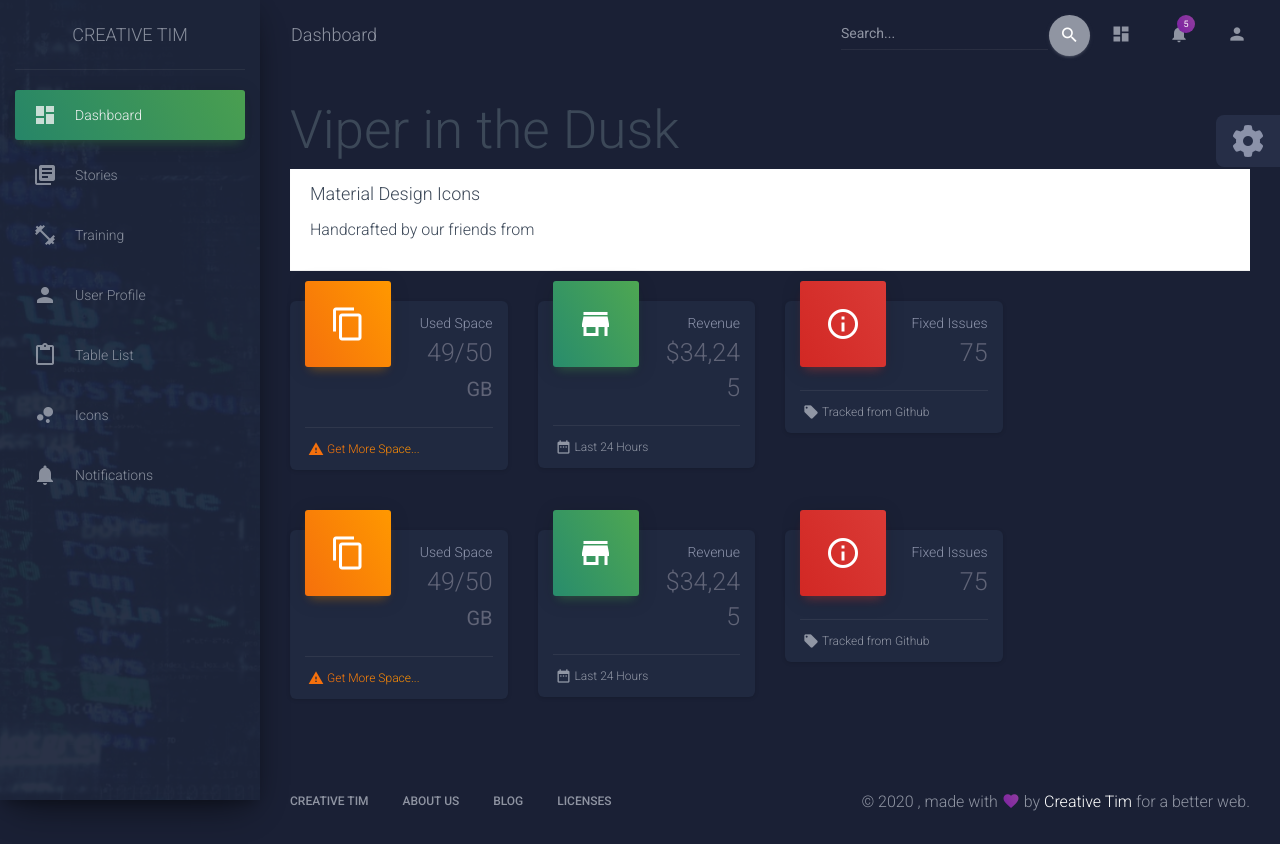
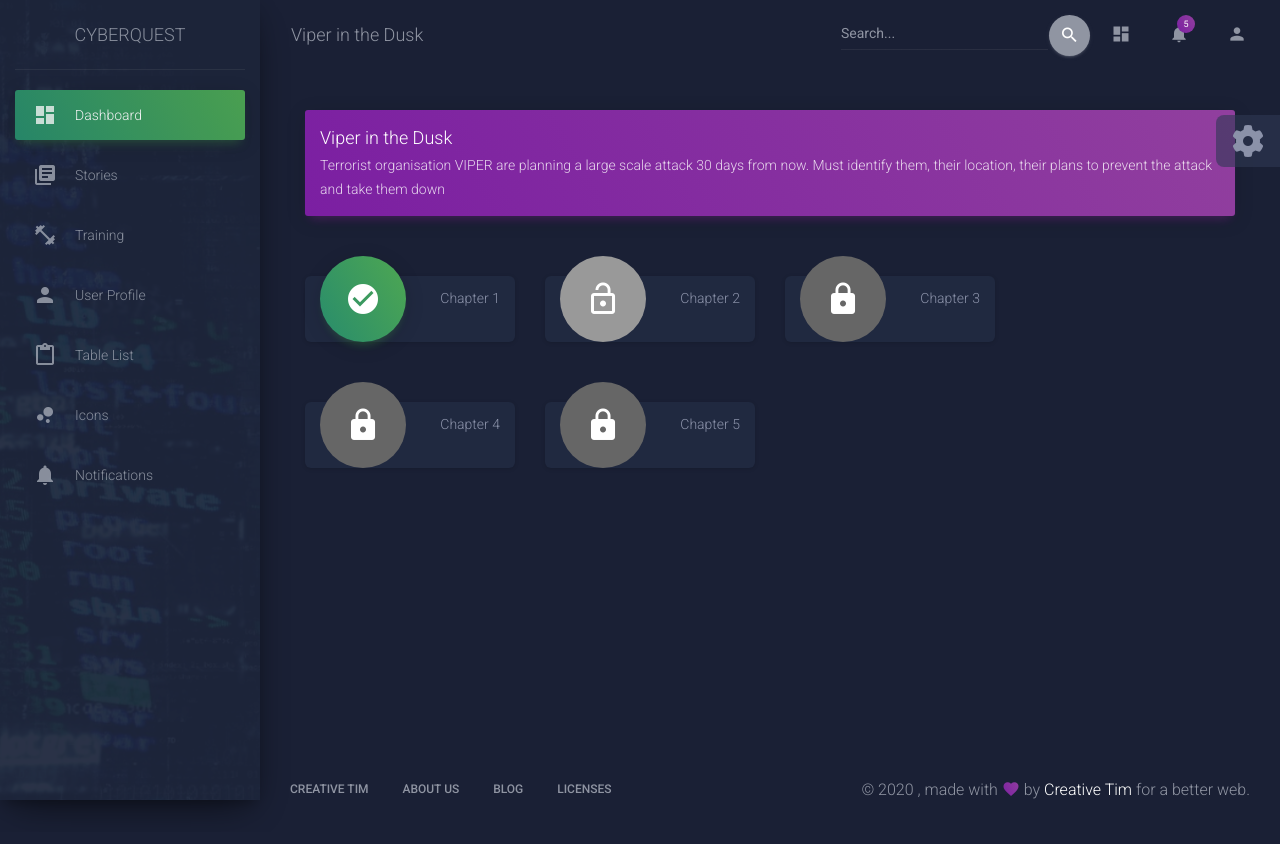
Before and after one commit to Acrylami/cyber-quest, a Flask app: page /viper in a window 1280 px wide. After the commit the page ends 811 px from the top, so only its background shows below. Run offline with Flask 2, Linux system fonts and the light colour scheme; some libraries are stand-ins or nearby versions.

Commit message:
Chapters added

```diff
--- a/cyber/static/css/style.css
+++ b/cyber/static/css/style.css
@@ -1,28 +1,6 @@
-body {
-  font-family:helvetica, sans-serif;
-  background-color: #fff7fe;
+.circular-icon {
+    border-radius: 100px !important;
 }
-
-h1 {
-  padding-left: 20px;
-  font-family:sans-serif;
-  color:#cc3300;
+.locked {
+    background: #666666 !important;
 }
-
-a {
-  text-decoration:none;
-  color:#000099;
-  /*color:#104e77;*/
-}
-
-a:hover {
-  /*color:#77b6e2;*/
-  color:#0cc3300;
-}
-
-#header {
-    padding:10px 100px;
-    font-size:18px;
-    overflow:auto;
-    background-color: #ffffe6;
-}
--- a/cyber/templates/layout.html
+++ b/cyber/templates/layout.html
@@ -29,8 +29,7 @@
   <link rel="stylesheet" href="https://maxcdn.bootstrapcdn.com/font-awesome/latest/css/font-awesome.min.css">
   <!-- CSS Files -->
   <link href="../static/css/material-dashboard.css?v=2.1.0" rel="stylesheet" />
-  <!-- CSS Just for demo purpose, don't include it in your project -->
-  <link href="../static/demo/demo.css" rel="stylesheet" />
+  <link href="../static/css/style.css" rel="stylesheet" />
 </head>
 
 <body class="dark-edition">
@@ -41,8 +40,8 @@
 
         Tip 2: you can also add an image using data-image tag
     -->
-      <div class="logo"><a href="http://www.creative-tim.com" class="simple-text logo-normal">
-          Creative Tim
+      <div class="logo"><a href="{{ url_for('home') }}" class="simple-text logo-normal">
+          CyberQuest
         </a></div>
       <div class="sidebar-wrapper">
         <ul class="nav">
@@ -102,7 +101,7 @@
       <nav class="navbar navbar-expand-lg navbar-transparent navbar-absolute fixed-top " id="navigation-example">
         <div class="container-fluid">
           <div class="navbar-wrapper">
-            <a class="navbar-brand" href="javascript:void(0)">Dashboard</a>
+            <a class="navbar-brand" href="javascript:void(0)">{{ title }}</a>
           </div>
           <button class="navbar-toggler" type="button" data-toggle="collapse" aria-controls="navigation-index" aria-expanded="false" aria-label="Toggle navigation" data-target="#navigation-example">
             <span class="sr-only">Toggle navigation</span>
--- a/cyber/templates/viper.html
+++ b/cyber/templates/viper.html
@@ -1,117 +1,72 @@
 {% extends "layout.html" %}
 {% block content %}
-<h1>Viper in the Dusk</h1>
+      <div class="content">
+        <div class="container-fluid">
+        <div class="card card-plain">
             <div class="card-header card-header-primary">
-    <h4 class="card-title">Material Design Icons</h4>
-    <p class="card-category">Handcrafted by our friends from
-      <a target="_blank" href="https://design.google.com/icons/">Google</a>
+                <h4 class="card-title">Viper in the Dusk</h4>
+                <p class="card-category">Terrorist organisation VIPER are planning a large scale attack 30 days from now. Must identify them, their location, their plans to prevent the attack and take them down
 </p>
+            </div>
         </div>
           <div class="row">
             <div class="col-xl-3 col-lg-6 col-md-6 col-sm-6">
               <div class="card card-stats">
-    <div class="card-header card-header-warning card-header-icon">
-      <div class="card-icon">
-        <i class="material-icons">content_copy</i>
+                <div class="card-header card-header-success card-header-icon">
+                  <div class="card-icon circular-icon">
+                    <i class="material-icons">check_circle</i>
                   </div>
-      <p class="card-category">Used Space</p>
-      <h3 class="card-title">49/50
-        <small>GB</small>
-      </h3>
-    </div>
-    <div class="card-footer">
-      <div class="stats">
-        <i class="material-icons text-warning">warning</i>
-        <a href="#pablo" class="warning-link">Get More Space...</a>
-      </div>
+                  <p class="card-category">Chapter 1</p>
+
                 </div>
               </div>
             </div>
             <div class="col-xl-3 col-lg-6 col-md-6 col-sm-6">
               <div class="card card-stats">
-    <div class="card-header card-header-success card-header-icon">
-      <div class="card-icon">
-        <i class="material-icons">store</i>
+                <div class="card-header card-header-icon">
+                  <div class="card-icon circular-icon">
+                    <i class="material-icons">lock_open</i>
                   </div>
-      <p class="card-category">Revenue</p>
-      <h3 class="card-title">$34,245</h3>
-    </div>
-    <div class="card-footer">
-      <div class="stats">
-        <i class="material-icons">date_range</i> Last 24 Hours
-      </div>
+                  <p class="card-category">Chapter 2</p>
                 </div>
               </div>
             </div>
             <div class="col-xl-3 col-lg-6 col-md-6 col-sm-6">
               <div class="card card-stats">
-    <div class="card-header card-header-danger card-header-icon">
-      <div class="card-icon">
-        <i class="material-icons">info_outline</i>
+                <div class="card-header card-header-icon">
+                  <div class="card-icon circular-icon locked">
+                    <i class="material-icons">lock</i>
                   </div>
-      <p class="card-category">Fixed Issues</p>
-      <h3 class="card-title">75</h3>
-    </div>
-    <div class="card-footer">
-      <div class="stats">
-        <i class="material-icons">local_offer</i> Tracked from Github
+                  <p class="card-category">Chapter 3</p>
+
                 </div>
               </div>
             </div>
           </div>
-</div>
-
-
           <div class="row">
             <div class="col-xl-3 col-lg-6 col-md-6 col-sm-6">
               <div class="card card-stats">
-    <div class="card-header card-header-warning card-header-icon">
-      <div class="card-icon">
-        <i class="material-icons">content_copy</i>
+                <div class="card-header card-header-icon">
+                  <div class="card-icon circular-icon locked">
+                    <i class="material-icons">lock</i>
                   </div>
-      <p class="card-category">Used Space</p>
-      <h3 class="card-title">49/50
-        <small>GB</small>
-      </h3>
-    </div>
-    <div class="card-footer">
-      <div class="stats">
-        <i class="material-icons text-warning">warning</i>
-        <a href="#pablo" class="warning-link">Get More Space...</a>
-      </div>
+                  <p class="card-category">Chapter 4</p>
+
                 </div>
               </div>
             </div>
             <div class="col-xl-3 col-lg-6 col-md-6 col-sm-6">
               <div class="card card-stats">
-    <div class="card-header card-header-success card-header-icon">
-      <div class="card-icon">
-        <i class="material-icons">store</i>
+                <div class="card-header card-header-icon">
+                  <div class="card-icon circular-icon locked">
+                    <i class="material-icons">lock</i>
                   </div>
-      <p class="card-category">Revenue</p>
-      <h3 class="card-title">$34,245</h3>
-    </div>
-    <div class="card-footer">
-      <div class="stats">
-        <i class="material-icons">date_range</i> Last 24 Hours
+                  <p class="card-category">Chapter 5</p>
+
                 </div>
               </div>
             </div>
-</div>
-<div class="col-xl-3 col-lg-6 col-md-6 col-sm-6">
-  <div class="card card-stats">
-    <div class="card-header card-header-danger card-header-icon">
-      <div class="card-icon">
-        <i class="material-icons">info_outline</i>
-      </div>
-      <p class="card-category">Fixed Issues</p>
-      <h3 class="card-title">75</h3>
-    </div>
-    <div class="card-footer">
-      <div class="stats">
-        <i class="material-icons">local_offer</i> Tracked from Github
-      </div>
-    </div>
+
           </div>
         </div>
 </div>
```
Also changed, not shown: cyber/templates/stories.html (+8 -7 lines), cyber/templates/training.html (+68 -2 lines). Lines whose indentation alone changed are shown as unchanged.
